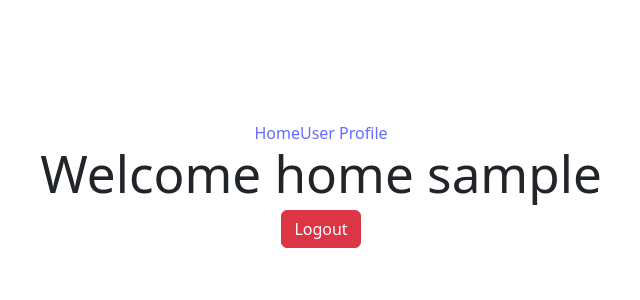
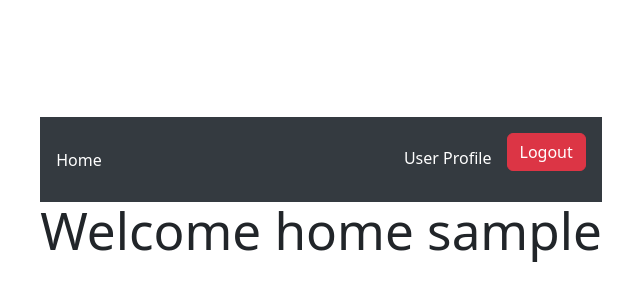
Before and after one commit to Gucci-Man/Capstone-II, a React (Vite) app in the folder frontend/: page /home in a window 1280 px wide. Shown: the part 208-508 px from the top of the page, without its empty margins (319-959 px from the left). Built offline with nearby package versions, Linux system fonts and the light colour scheme; no server answers; sample sign-in values are in the browser's storage.

Commit message:
style NavBar

```diff
--- a/frontend/src/App.jsx
+++ b/frontend/src/App.jsx
@@ -9,21 +9,22 @@ function App() {
   const [isLoggedIn, setIsLoggedIn] = useState(false);
   const [token, setToken] = useState(null);
   const [username, setUsername] = useState('');
-
+  /* console.log("In App", isLoggedIn) */
   useEffect(() => {
     const checkLoggedIn = () => {
       setToken(localStorage.getItem('token'));
       setUsername(localStorage.getItem('username'));
       setIsLoggedIn(token !== null);
+      /* console.log("inside useEffect App", isLoggedIn) */
     }
     checkLoggedIn();
-  }, [token]); // Execute only if token is changed
+  }, [isLoggedIn, token]); // Execute only if token is changed
   return (
     <div>
       <BrowserRouter>
-        {isLoggedIn && <NavBar token={token} username={username}/>}
+        {isLoggedIn && <NavBar token={token} username={username} setIsLoggedIn={setIsLoggedIn}/>}
         <div>
-          <RouteList token={token}/>
+          <RouteList token={token} setToken={setToken} setIsLoggedIn={setIsLoggedIn}/>
         </div>
       </BrowserRouter>
     </div>
--- a/frontend/src/NavBar.jsx
+++ b/frontend/src/NavBar.jsx
@@ -1,17 +1,33 @@
 import React from 'react';
-import { Link } from "react-router-dom";
+import { Link, useNavigate } from "react-router-dom";
 import "./styles/NavBar.css";
 
-const NavBar = ({ username }) => {
+const NavBar = ({ username, setIsLoggedIn }) => {
+    const navigate = useNavigate();
+
+    const handleLogout = () => {
+        // Clear token from localStorage
+        localStorage.removeItem('token');
+
+        // Clear username from localStorage
+        localStorage.removeItem('username');
+
+        // Update login state to re-render App
+        setIsLoggedIn(false);
+
+        // Redirect to the Welcome page
+        navigate('/', {replace: true});
+    }
 
     return (
         <nav>
-            <Link to="/">
-                Home
-            </Link>
-            <Link to={`/user/${username}`}>
-                User Profile
-            </Link>
+            <div className="navbar-left">
+                <Link to="/">Home</Link>
+            </div>
+            <div className="navbar-right">
+                <Link to={`/user/${username}`}>User Profile</Link>
+                <button onClick={handleLogout} className="btn btn-danger">Logout</button>
+            </div>
         </nav>
     );
 }
--- a/frontend/src/RouteList.jsx
+++ b/frontend/src/RouteList.jsx
@@ -6,13 +6,13 @@ import NotFound from './routes/NotFound';
 import Home from './routes/Home';
 import UserProfile from './routes/UserProfile';
 
-const RouteList = ({token}) => {
+const RouteList = ({token, setIsLoggedIn, setToken}) => {
     /* console.log(`Inside RouteList: ${token}`) */
     return(
         <Routes>
-            <Route path="/" element={<WelcomePage token={token}/>} />
+            <Route path="/" element={<WelcomePage token={token} setToken={setToken} setIsLoggedIn={setIsLoggedIn}/>} />
             <Route path="/register" element={<RegistrationForm />} />
-            <Route path="/home" element={<Home token={token}/>} />
+            <Route path="/home" element={<Home token={token} setToken={setToken} setIsLoggedIn={setIsLoggedIn}/>} />
             <Route path="*" element={<NotFound />} />
             <Route path="/user/:name" element={<UserProfile token={token}/>}/>
         </Routes>
--- a/frontend/src/routes/Home.jsx
+++ b/frontend/src/routes/Home.jsx
@@ -4,7 +4,7 @@ import { useNavigate } from 'react-router-dom'; // Assuming you want navigation
 import RecipeCreation from './RecipeCreation'; // A component for creating recipes */
 
 // Only logged in users can see this page with token
-const Home = ({token}) => {
+const Home = ({token, setToken, setIsLoggedIn}) => {
     const navigate = useNavigate();
     const [username, setUsername] = useState(null);
     /* console.log(`Inside Home: ${token}`) */
@@ -19,21 +19,24 @@ const Home = ({token}) => {
         setUsername(storedUsername);
     }, [token, navigate]); // Add token and navigate as dependencies
 
-    const handleLogout = () => {
+    /* const handleLogout = () => {
         // Clear token from localStorage
         localStorage.removeItem('token');
 
         // Clear username from localStorage
         localStorage.removeItem('username');
 
+        // Update login state to re-render App
+        setIsLoggedIn(false);
+
         // Redirect to the Welcome page
         navigate('/', {replace: true});
-    };
+    }; */
 
     return (
         <div className="home-page">
             <h1>Welcome home {username}</h1>
-            <button onClick={handleLogout} className="btn btn-danger">Logout</button>
+            {/* <button onClick={handleLogout} className="btn btn-danger">Logout</button> */}
         </div>
     );
 };
--- a/frontend/src/routes/LoginForm.jsx
+++ b/frontend/src/routes/LoginForm.jsx
@@ -4,7 +4,7 @@ import axios from 'axios';
 
 const baseURL = import.meta.env.VITE_BASE_URL;
 
-const LoginForm = () => {
+const LoginForm = ({ setIsLoggedIn }) => {
     const initialState = {
         username: "",
         password: ""
@@ -43,6 +43,8 @@ const LoginForm = () => {
                 // Store token and username in localStorage if successful
                 localStorage.setItem('token', response.data.token);
                 localStorage.setItem('username', username);
+
+                setIsLoggedIn(true); // set to true so that App re-renders with NavBar
                 navigate('/home', {replace: true}); // Redirect to home
             }
 
@@ -61,7 +63,6 @@ const LoginForm = () => {
     };
 
     return (
-        // TODO: Set up redirect once successful login
         <div>
             <form onSubmit={handleSubmit}>
                 <label htmlFor="username">Username</label>
--- a/frontend/src/routes/UserProfile.jsx
+++ b/frontend/src/routes/UserProfile.jsx
@@ -9,6 +9,8 @@ const UserProfile = ({token}) => {
     const [userData, setUserData] = useState(null);
     const [isLoading, setIsLoading] = useState(false);
     const [error, setError] = useState(null);
+
+    const navigate = useNavigate();
 
     useEffect(() => {
         // if token is not available, return to welcome page
@@ -28,7 +30,7 @@ const UserProfile = ({token}) => {
                     }
                 });
                 console.log(response.data)
-                setUserData(response.data);
+                setUserData(response.data.user);
             } catch (err) {
                 setError(err);
             } finally {
@@ -47,8 +49,8 @@ const UserProfile = ({token}) => {
             {userData && (
                 <div>
                     <h1>User Profile</h1>
-                    <h2>{userData.user.username}</h2>
-                    <h4>{userData.user.email}</h4>
+                    <h2>{userData.username}</h2>
+                    <h4>{userData.email}</h4>
                 </div>
             )}
         </div>
--- a/frontend/src/routes/WelcomePage.jsx
+++ b/frontend/src/routes/WelcomePage.jsx
@@ -2,7 +2,7 @@ import React, { useEffect} from 'react';
 import { Link, useNavigate  } from 'react-router-dom';
 import LoginForm from './LoginForm';
 
-const WelcomePage = ({token}) => {
+const WelcomePage = ({token, setIsLoggedIn}) => {
     const navigate = useNavigate();
 
     useEffect(() => {
@@ -15,7 +15,7 @@ const WelcomePage = ({token}) => {
     return (
         <div>
             <h1>Welcome!</h1>
-            <LoginForm />
+            <LoginForm setIsLoggedIn={setIsLoggedIn}/>
             <p>Don't have an account? <Link to="/register">Register</Link></p>
         </div>
     );
--- a/frontend/src/styles/NavBar.css
+++ b/frontend/src/styles/NavBar.css
@@ -1,7 +1,20 @@
-/* .NavBar a {
+/* NavBar.css */
+nav {
+    background-color: #343a40; /* Dark gray background */
     color: white;
-}
+    padding: 1rem;
+    display: flex;
+    align-items: center;
+    justify-content: space-between;
+  }
 
-.NavBar a.active {
-    color: black;
-} */
+  nav a {
+    color: white;
+    text-decoration: none;
+    margin-right: 15px;
+  }
+
+  .btn-danger {
+    background-color: #dc3545;
+    border-color: #dc3545;
+  }
```
